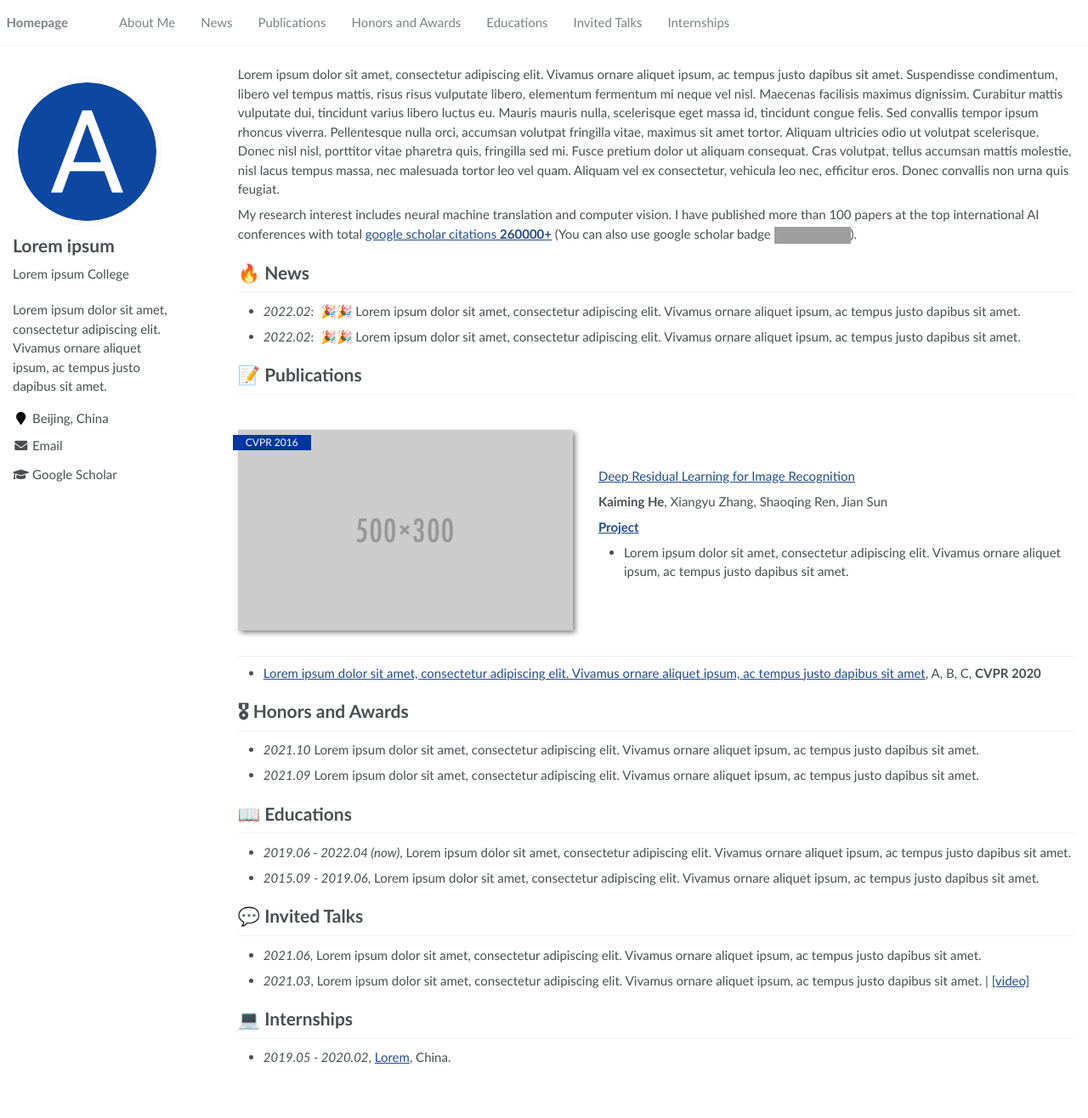
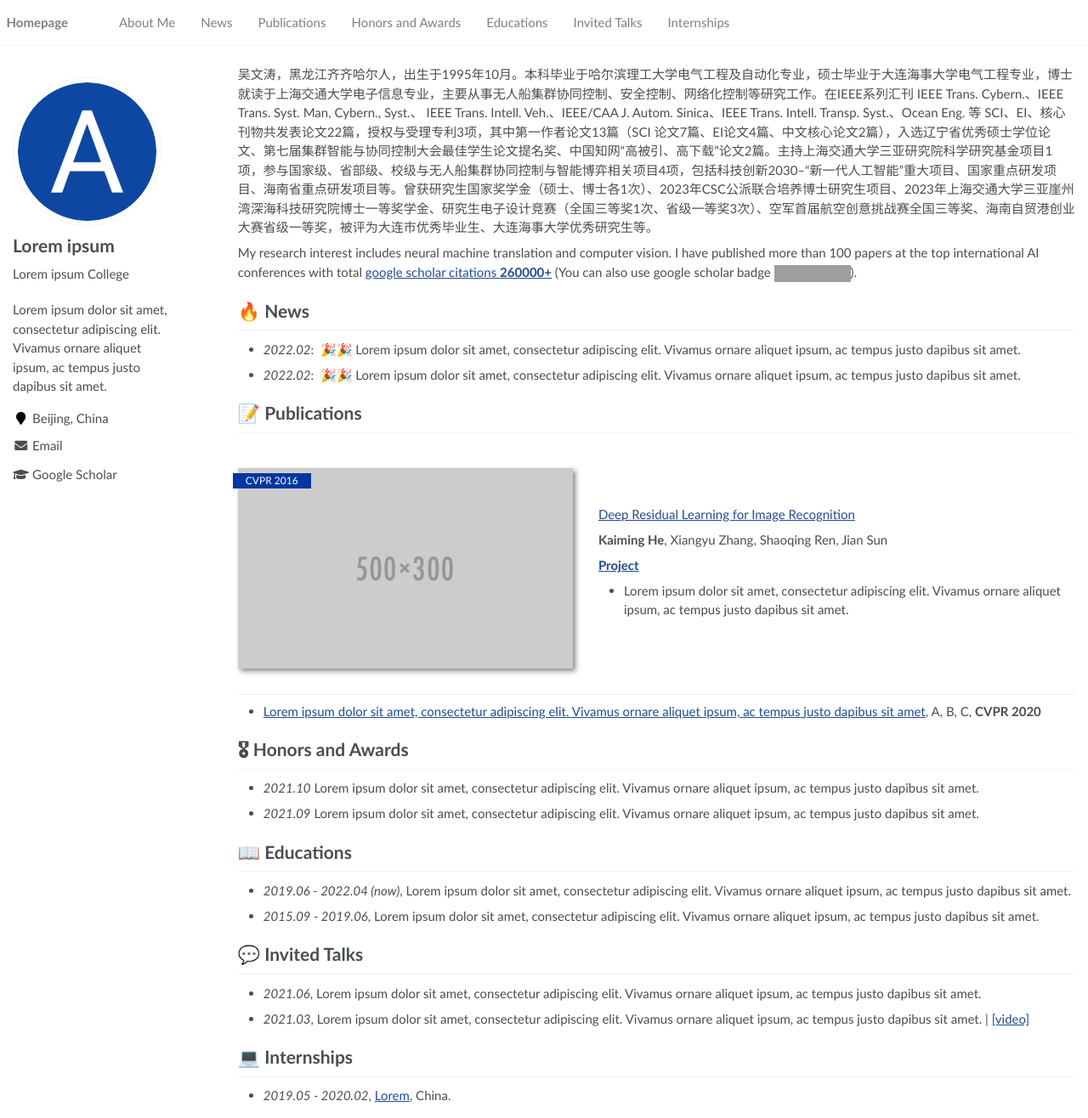
Before and after one commit to wwtsjtu/wwt.github.io, a Jekyll site: the page built from _pages/about.md, in a window 1280 px wide and 1316 px high. Shown: the whole window at 85% size. Built offline with Jekyll 4.4.1, drawn with Linux system fonts in a browser that asks for light colours; grey boxes are pictures that could not be loaded.

Commit message:
Update about.md

```diff
--- a/_pages/about.md
+++ b/_pages/about.md
@@ -17,7 +17,7 @@ redirect_from:
 
 <span class='anchor' id='about-me'></span>
 
-Lorem ipsum dolor sit amet, consectetur adipiscing elit. Vivamus ornare aliquet ipsum, ac tempus justo dapibus sit amet. Suspendisse condimentum, libero vel tempus mattis, risus risus vulputate libero, elementum fermentum mi neque vel nisl. Maecenas facilisis maximus dignissim. Curabitur mattis vulputate dui, tincidunt varius libero luctus eu. Mauris mauris nulla, scelerisque eget massa id, tincidunt congue felis. Sed convallis tempor ipsum rhoncus viverra. Pellentesque nulla orci, accumsan volutpat fringilla vitae, maximus sit amet tortor. Aliquam ultricies odio ut volutpat scelerisque. Donec nisl nisl, porttitor vitae pharetra quis, fringilla sed mi. Fusce pretium dolor ut aliquam consequat. Cras volutpat, tellus accumsan mattis molestie, nisl lacus tempus massa, nec malesuada tortor leo vel quam. Aliquam vel ex consectetur, vehicula leo nec, efficitur eros. Donec convallis non urna quis feugiat.
+吴文涛，黑龙江齐齐哈尔人，出生于1995年10月。本科毕业于哈尔滨理工大学电气工程及自动化专业，硕士毕业于大连海事大学电气工程专业，博士就读于上海交通大学电子信息专业，主要从事无人船集群协同控制、安全控制、网络化控制等研究工作。在IEEE系列汇刊 IEEE Trans. Cybern.、IEEE Trans. Syst. Man, Cybern., Syst.、 IEEE Trans. Intell. Veh.、IEEE/CAA J. Autom. Sinica、IEEE Trans. Intell. Transp. Syst.、Ocean Eng. 等 SCI、EI、核心刊物共发表论文22篇，授权与受理专利3项，其中第一作者论文13篇（SCI 论文7篇、EI论文4篇、中文核心论文2篇），入选辽宁省优秀硕士学位论文、第七届集群智能与协同控制大会最佳学生论文提名奖、中国知网“高被引、高下载”论文2篇。主持上海交通大学三亚研究院科学研究基金项目1项，参与国家级、省部级、校级与无人船集群协同控制与智能博弈相关项目4项，包括科技创新2030--“新一代人工智能”重大项目、国家重点研发项目、海南省重点研发项目等。曾获研究生国家奖学金（硕士、博士各1次）、2023年CSC公派联合培养博士研究生项目、2023年上海交通大学三亚崖州湾深海科技研究院博士一等奖学金、研究生电子设计竞赛（全国三等奖1次、省级一等奖3次）、空军首届航空创意挑战赛全国三等奖、海南自贸港创业大赛省级一等奖，被评为大连市优秀毕业生、大连海事大学优秀研究生等。
 
 My research interest includes neural machine translation and computer vision. I have published more than 100 papers at the top international AI conferences with total <a href='https://scholar.google.com/citations?user=DhtAFkwAAAAJ'>google scholar citations <strong><span id='total_cit'>260000+</span></strong></a> (You can also use google scholar badge <a href='https://scholar.google.com/citations?user=DhtAFkwAAAAJ'><img src="https://img.shields.io/endpoint?url={{ url | url_encode }}&logo=Google%20Scholar&labelColor=f6f6f6&color=9cf&style=flat&label=citations"></a>).
 
```
